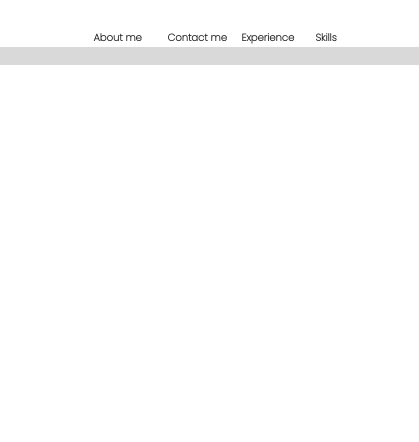
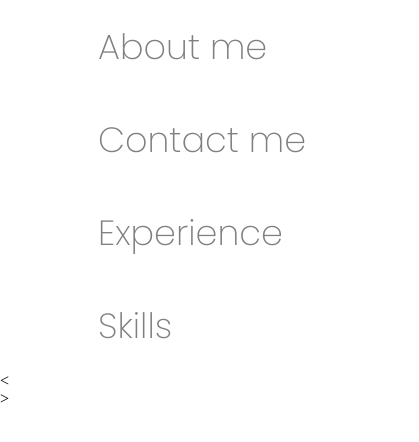
Before and after one commit to Giuliannabortone/Quiz-1-Giulianna-Bortone.github.io, a plain HTML site: page index.html in a window 390 px wide. Shown: the whole page, 419 px wide, since content can reach past the window. Drawn offline with Linux system fonts and the light colour scheme.

Commit message:
commit navbar responsive

```diff
--- a/index.html
+++ b/index.html
@@ -11,7 +11,7 @@
     <script src="./main.js"></script>
     <div class="container">
         <nav>
-            <ul class="nav_links">
+            <ul>
                 <li> <a href=" #"> About me</a></li>
                 <li> <a href=" #"> Contact me</a></li>
                 <li> <a href=" #"> Experience</a></li>
@@ -22,6 +22,16 @@
     <section class="separation_line"> </section>
     </div>
 
+
+
+
+
+        <div class="slider__btn salider__btn--right">&#60;</div>
+        <div class="slider__btn salider__btn--left">&#62;</div>
+
+
+    </div>
+
 </body>
 
 </html>
--- a/styles.css
+++ b/styles.css
@@ -13,48 +13,85 @@
     font-family: 'Poppins', sans-serif;
 }
 
-li a{
-    padding-left: 15%;
-    font-family: 'Commissioner', sans-serif;
-    font-family: 'Poppins', sans-serif;
-    font-weight: 700;
-    font-size: 10px;
-    color: rgba(0, 0, 0, 0.87);
-    position: absolute;
-    text-decoration: none;
+
+
+header{
+    width: 100%;
+    padding: 40px;
+    text-align: center;
 
 }
 
-header{
-    display: flex;
-    justify-content: space-between;
-    align-items: center;
-    padding: 35px 15%;
+nav ul{
+    padding-left: 20%;
+    list-style: none;
+    background: white;
 
 }
 
-.nav_links li{
-    list-style: none;
-    display: inline-block;
-    padding: 100px 35px;
-    padding-top: 30px;
+nav ul li{
+display: inline-block;
+padding: 20px;
+transition: all ease-in-out 250ms;
 
 }
 
-.nav_links li a{
-transition: all 0.3s ease 0s;
+ul li a{
+    font-family: 'Commissioner', sans-serif;
+    font-family: 'Poppins', sans-serif;
+    font-size: 35px;
+    color:gray;
+    text-decoration: none;
 }
 
-.nav_links li a :hover{
-    color: #827397;
+nav ul li:hover{
+    background:#3F0047;
 
-    }
+}
 
-.separation_line{
-    position: absolute;
-    width: 419px;
-    height: 18px;
-    left: 0px;
-    top: 47px;
-    background: #D9D9D9;
+
+
+
+
+
+
+.container-slider{
+    width: 30%;
+    max-width: 9px;
+
+
 }
+
+.slider{
+    display: flex;
+    width: 5%;
+    height: 5%;
+}
+
+.slider__sectior{
+
+}
+
+.slide__img{
+    display: block;
+    width: 401.82px;
+    height: 379px;
+
+}
+
+.slider__btn{
+
+}
+
+.slider__btn:hover{
+
+}
+
+.slider__btn--left{
+
+}
+
+
+.slider_btn--right{
+
+}
```
